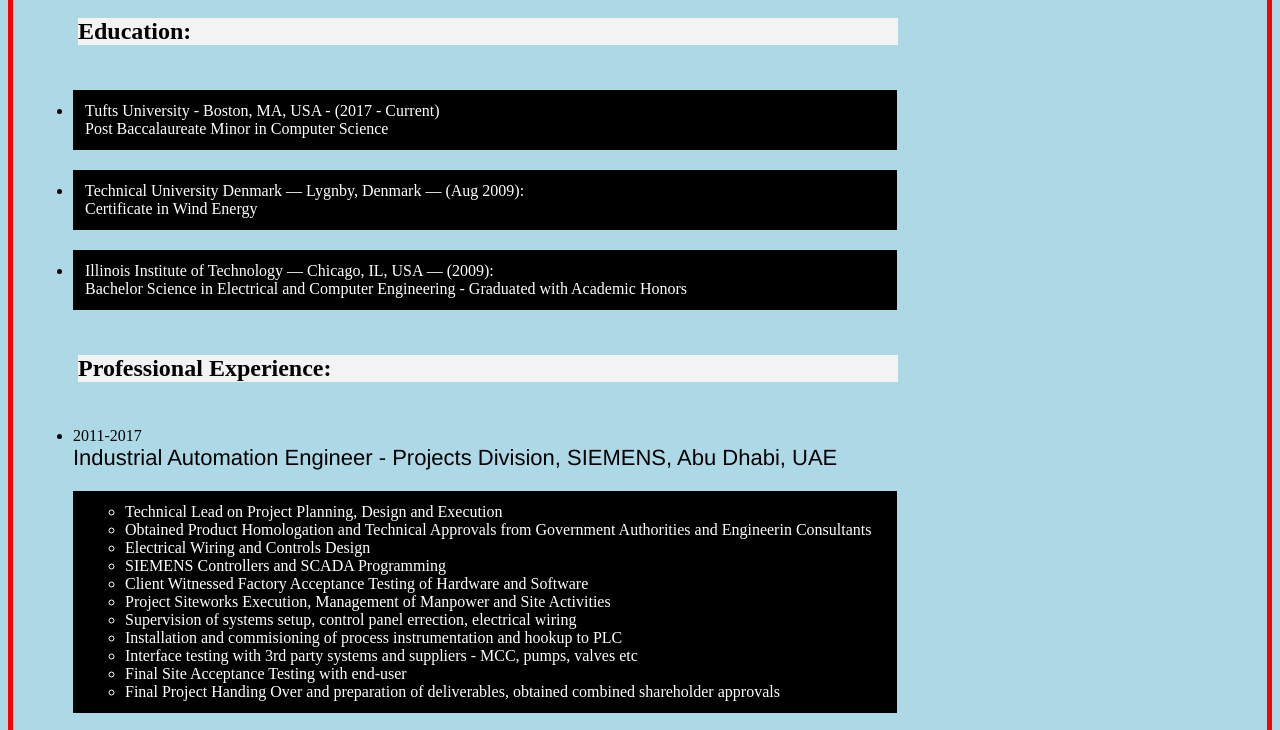
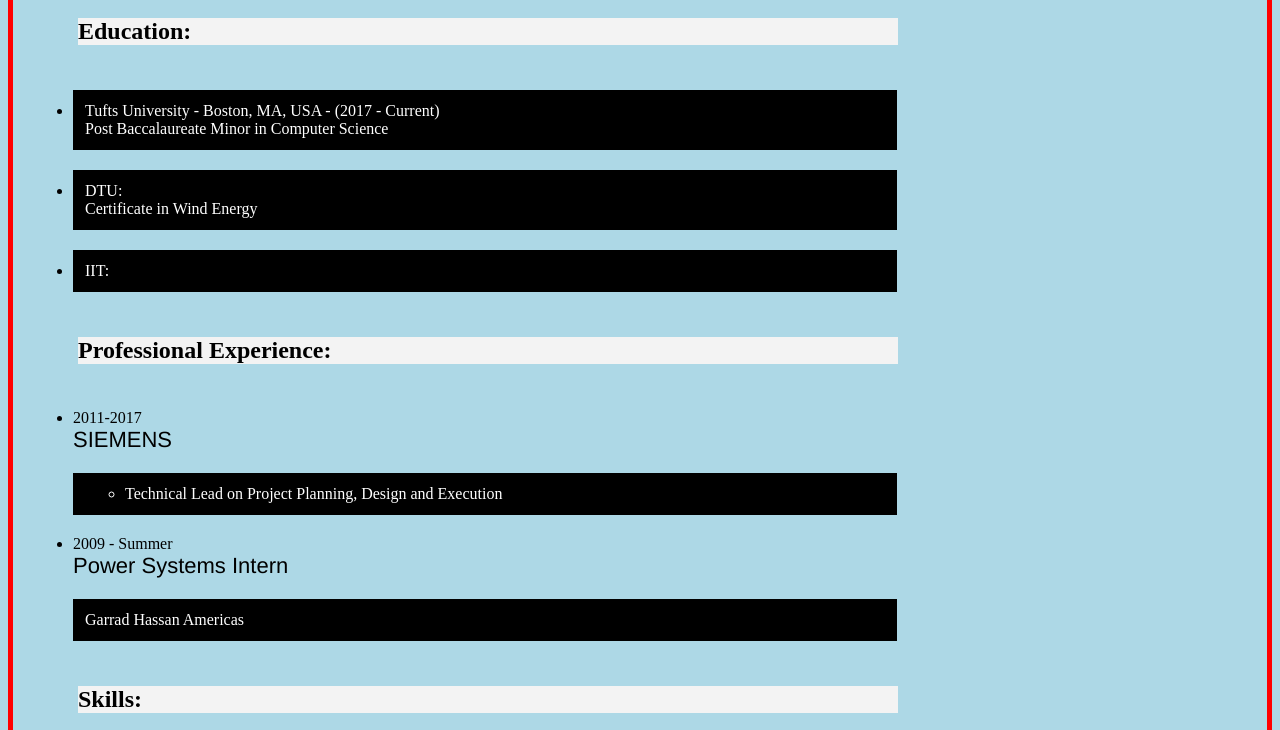
Before and after one commit to michaelmit/michaelmit.github.io, a plain HTML site: page resume.html in a window 1280 px wide. Shown: the part 195-925 px from the top of the page. Drawn offline with Linux system fonts and the light colour scheme.

Commit message:
Removed details

```diff
--- a/resume.html
+++ b/resume.html
@@ -25,15 +25,15 @@
 
     <li>
         <div class="emph">
-        Technical University Denmark — Lygnby, Denmark — (Aug 2009):
+        DTU:
         <div>Certificate in Wind Energy</div>
         </div>
     </li>
 
     <li>
         <div class="emph">
-        Illinois Institute of Technology — Chicago, IL, USA — (2009):
-        <div>Bachelor Science in Electrical and Computer Engineering - Graduated with Academic Honors</div>
+        IIT:
+        <div> </div>
         </div>
     </li>
 </ul>
@@ -43,24 +43,13 @@
     <ul>
     <li>
         2011-2017
-        <div class="comp"> Industrial Automation Engineer - Projects Division, SIEMENS, Abu Dhabi, UAE </div>
+        <div class="comp"> SIEMENS </div>
 
         <div class="emph">
                 <ul>
                     <li>
                     Technical Lead on Project Planning, Design and Execution
                     </li>
-
-                    <li>Obtained Product Homologation and Technical Approvals from Government Authorities and Engineerin Consultants</li>
-                    <li>Electrical Wiring  and Controls Design</li>
-                    <li>SIEMENS Controllers and SCADA Programming</li>
-                    <li>Client Witnessed Factory Acceptance Testing of Hardware and Software</li>
-                    <li>Project Siteworks Execution, Management of Manpower and Site Activities</Li>
-                    <li>Supervision of systems setup, control panel errection, electrical wiring </li>
-                    <li>Installation and commisioning of process instrumentation and hookup to PLC</li>
-                    <li>Interface testing with 3rd party systems and suppliers - MCC, pumps, valves etc</li>
-                    <li>Final Site Acceptance Testing with end-user </li>
-                    <li> Final Project Handing Over and preparation of deliverables, obtained combined shareholder approvals</li>
                 </ul>
 
         </div>
@@ -71,7 +60,7 @@
         <div class="comp">Power Systems Intern</div>
 
         <div class="emph">
-        Garrad Hassan Americas, Texas, Austin, USA </div>
+        Garrad Hassan Americas </div>
     </li>
 
     </ul>
```
